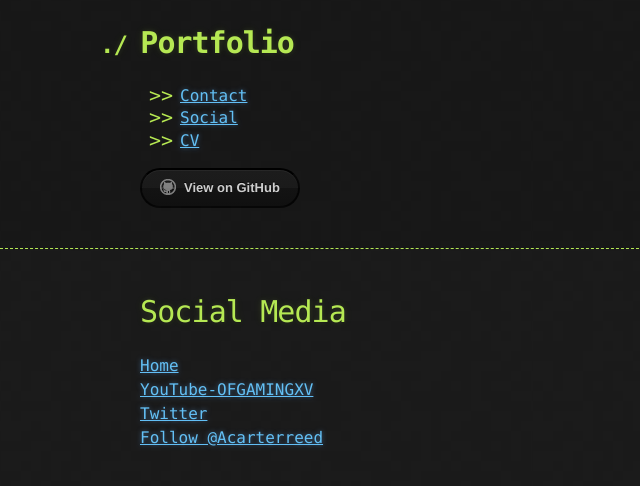
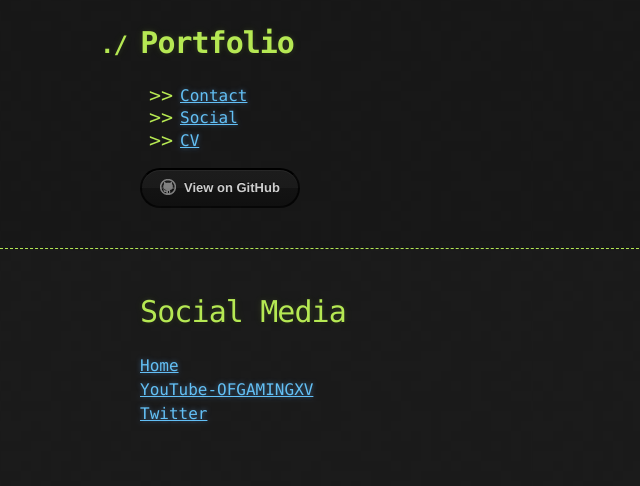
Before and after one commit to OFGAMINGXV/Portfolio, a Jekyll site: the page built from social.md, in a window 1280 px wide. Shown: the top 486 px of the page, without its empty margins (0-640 px from the left). Built offline with Jekyll 4.4.1, drawn with Linux system fonts in a browser that asks for light colours; our own code applies the rules of GitHub Pages for plain Markdown files; comment, search, counter and statistics services are not loaded; the repository's description, which GitHub fills in, is left out.

Commit message:
Update social.md

```diff
--- a/social.md
+++ b/social.md
@@ -3,4 +3,3 @@
 [YouTube-OFGAMINGXV](https://www.youtube.com/channel/UC-y0QeMwykEp2rVibSkhR1Q?view_as=subscriber)
 [Twitter](https://twitter.com/Acarterreed)
 <br>
-<a href="https://twitter.com/Acarterreed?ref_src=twsrc%5Etfw" class="twitter-follow-button" data-show-count="false">Follow @Acarterreed</a><script async src="https://platform.twitter.com/widgets.js" charset="utf-8"></script>
```
